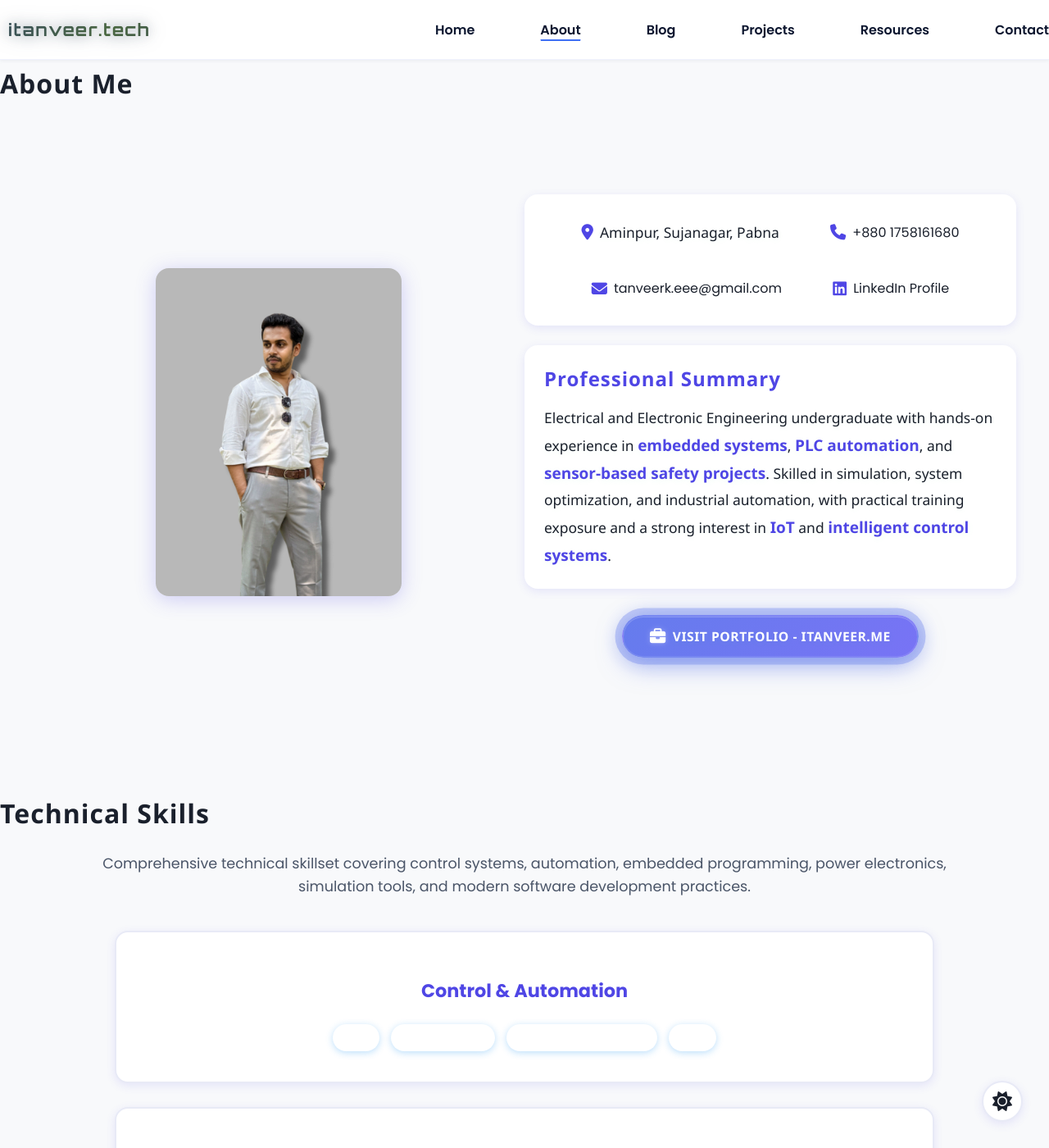
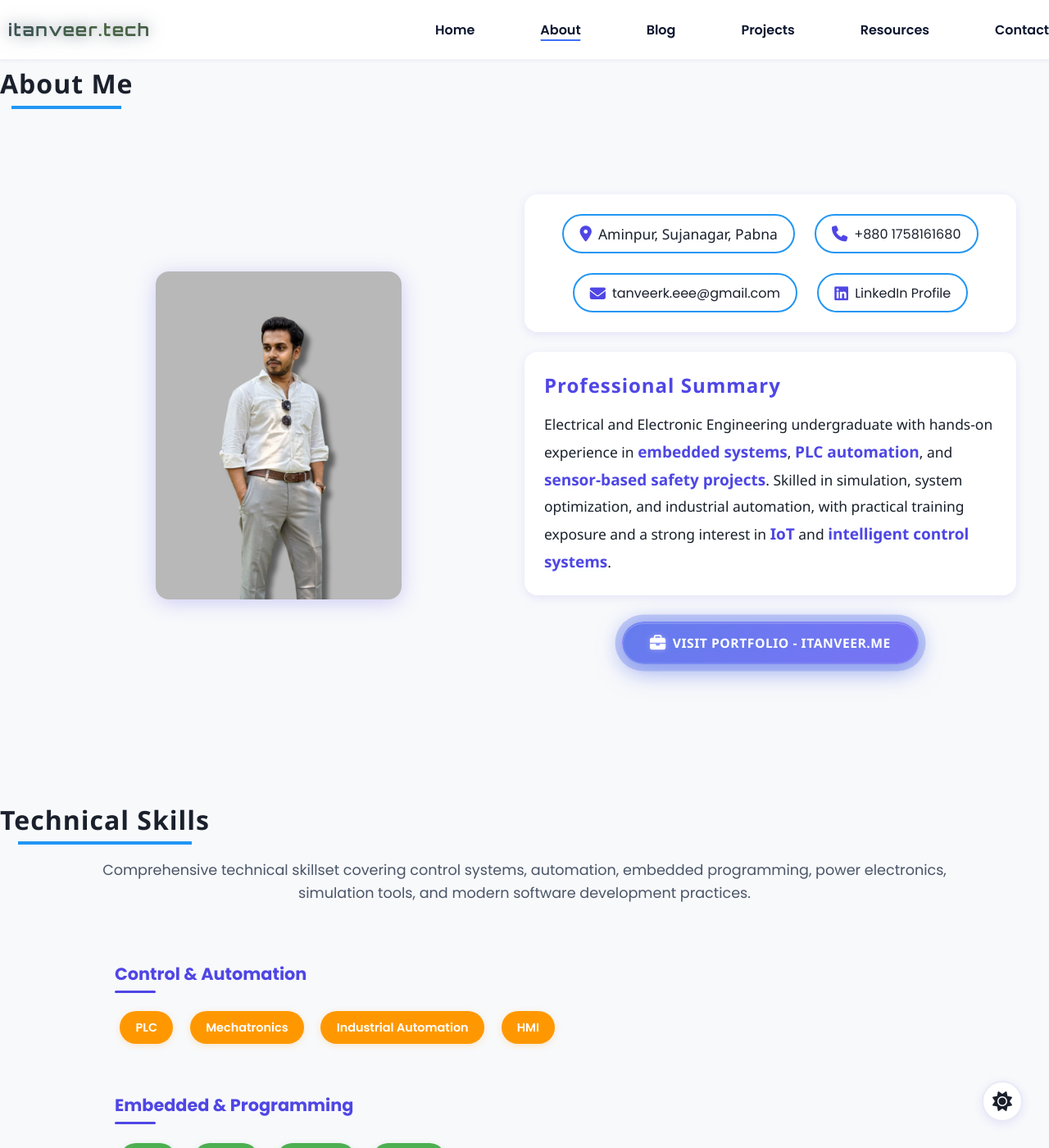
Before and after one commit to KMTanVeer/itanveer-tech-portfolio, a Jekyll site: the page about.html, which Jekyll copies as it is, in a window 1280 px wide and 1400 px high. Shown: the whole window at 82% size. Built offline with Jekyll 4.4.1, drawn with Linux system fonts in a browser that asks for light colours.

Commit message:
Redesign skills section with improved visibility and modern layout
Co-authored-by: KMTanVeer <173980115+KMTanVeer@users.noreply.github.com>

```diff
--- a/about.html
+++ b/about.html
@@ -96,6 +96,15 @@
     --button-shadow-hover: 0 6px 20px rgba(79, 70, 229, 0.35);
     --border-light: #e8eaf6;
     --icon-color: #6366f1;
+    /* Colors for light mode */
+    --color-blue: #2196F3;
+    --color-green: #4CAF50;
+    --color-orange: #FF9800;
+    --color-red: #f44336;
+    --color-purple: #9C27B0;
+    --color-teal: #009688;
+    --color-pink: #E91E63;
+    --color-yellow: #FFC107;
   }
 
   /* Dark mode variables */
@@ -832,28 +841,69 @@
   /* Skill Badge Styles */
   .skill-badge {
     display: inline-block;
-    padding: 0.4rem 1rem;
-    margin: 0.3rem;
-    background: var(--color-blue);
+    padding: 0.6rem 1.2rem;
+    margin: 0.4rem;
+    background: var(--primary-color);
     color: white;
-    border-radius: 20px;
-    font-size: 0.85rem;
+    border-radius: 25px;
+    font-size: 0.9rem;
     font-weight: 600;
     transition: all 0.3s ease;
-    box-shadow: 0 2px 8px rgba(33, 150, 243, 0.3);
+    box-shadow: 0 2px 8px rgba(79, 70, 229, 0.2);
   }
 
   .skill-badge:hover {
-    transform: translateY(-3px) scale(1.05);
-    box-shadow: 0 4px 15px rgba(33, 150, 243, 0.5);
+    transform: translateY(-2px) scale(1.05);
+    box-shadow: 0 4px 15px rgba(79, 70, 229, 0.4);
   }
 
-  .skill-badge.automation { background: var(--color-orange); }
-  .skill-badge.embedded { background: var(--color-green); }
-  .skill-badge.power { background: var(--color-red); }
-  .skill-badge.simulation { background: var(--color-purple); }
-  .skill-badge.software { background: var(--color-teal); }
-  .skill-badge.deployment { background: var(--color-pink); }
+  .skill-badge.automation {
+    background: var(--color-orange);
+    box-shadow: 0 2px 8px rgba(255, 152, 0, 0.2);
+  }
+  .skill-badge.automation:hover {
+    box-shadow: 0 4px 15px rgba(255, 152, 0, 0.4);
+  }
+
+  .skill-badge.embedded {
+    background: var(--color-green);
+    box-shadow: 0 2px 8px rgba(76, 175, 80, 0.2);
+  }
+  .skill-badge.embedded:hover {
+    box-shadow: 0 4px 15px rgba(76, 175, 80, 0.4);
+  }
+
+  .skill-badge.power {
+    background: var(--color-red);
+    box-shadow: 0 2px 8px rgba(244, 67, 54, 0.2);
+  }
+  .skill-badge.power:hover {
+    box-shadow: 0 4px 15px rgba(244, 67, 54, 0.4);
+  }
+
+  .skill-badge.simulation {
+    background: var(--color-purple);
+    box-shadow: 0 2px 8px rgba(156, 39, 176, 0.2);
+  }
+  .skill-badge.simulation:hover {
+    box-shadow: 0 4px 15px rgba(156, 39, 176, 0.4);
+  }
+
+  .skill-badge.software {
+    background: var(--color-teal);
+    box-shadow: 0 2px 8px rgba(0, 150, 136, 0.2);
+  }
+  .skill-badge.software:hover {
+    box-shadow: 0 4px 15px rgba(0, 150, 136, 0.4);
+  }
+
+  .skill-badge.deployment {
+    background: var(--color-pink);
+    box-shadow: 0 2px 8px rgba(233, 30, 99, 0.2);
+  }
+  .skill-badge.deployment:hover {
+    box-shadow: 0 4px 15px rgba(233, 30, 99, 0.4);
+  }
 
   /* Contact Info Styles - ATS Friendly */
   .contact-info {
@@ -897,20 +947,38 @@
     color: var(--primary-color);
   }
 
-  /* Skill Card Hover Effects */
+  /* Skill Card Hover Effects - Redesigned */
   .skill-card-hover {
-    margin-bottom: 1.8rem;
-    background: var(--card-bg);
-    padding: 2rem 1.5rem;
-    border-radius: 1rem;
-    box-shadow: var(--shadow);
-    border: 2px solid var(--border-light);
-    transition: transform 0.3s ease, box-shadow 0.3s ease;
+    margin-bottom: 2rem;
+    background: transparent;
+    padding: 0;
+    border-radius: 0;
+    box-shadow: none;
+    border: none;
+    transition: none;
   }
 
   .skill-card-hover:hover {
-    transform: translateY(-5px);
-    box-shadow: var(--shadow-hover);
+    transform: none;
+    box-shadow: none;
+  }
+
+  .skill-card-hover h3 {
+    position: relative;
+    display: inline-block;
+    padding-bottom: 0.5rem;
+    margin-bottom: 1rem;
+  }
+
+  .skill-card-hover h3::after {
+    content: '';
+    position: absolute;
+    bottom: 0;
+    left: 0;
+    width: 50px;
+    height: 3px;
+    background: var(--primary-color);
+    border-radius: 2px;
   }
 
   /* About Photo Hover Effect */
@@ -1010,12 +1078,12 @@
 <section class="skills section" id="skills">
   <h2 class="section-title scroll-animate" style="text-align: center; margin-bottom: 1rem;">Technical Skills</h2>
   <div class="skills__container scroll-animate" style="max-width: 1100px; margin: 0 auto; padding: 0 1rem;">
-    <p class="skills__text" style="text-align: center; color: var(--text-light); font-size: 1.1rem; margin-bottom: 2.5rem; font-weight: 500;">Comprehensive technical skillset covering control systems, automation, embedded programming, power electronics, simulation tools, and modern software development practices.</p>
+    <p class="skills__text" style="text-align: center; color: var(--text-light); font-size: 1.1rem; margin-bottom: 3rem; font-weight: 500;">Comprehensive technical skillset covering control systems, automation, embedded programming, power electronics, simulation tools, and modern software development practices.</p>
 
-    <div style="max-width: 1000px; margin: 0 auto; text-align: center;">
-      <div class="skill-card-hover">
-        <h3 style="color: var(--primary-color); font-weight: 700; margin-bottom: 1.2rem; font-size: 1.4rem;">Control & Automation</h3>
-        <div>
+    <div style="max-width: 1000px; margin: 0 auto;">
+      <div class="skill-card-hover" style="text-align: left;">
+        <h3 style="color: var(--primary-color); font-weight: 700; margin-bottom: 1rem; font-size: 1.3rem;">Control & Automation</h3>
+        <div style="display: flex; flex-wrap: wrap; gap: 0.5rem;">
           <span class="skill-badge automation">PLC</span>
           <span class="skill-badge automation">Mechatronics</span>
           <span class="skill-badge automation">Industrial Automation</span>
@@ -1023,9 +1091,9 @@
         </div>
       </div>
 
-      <div class="skill-card-hover">
-        <h3 style="color: var(--primary-color); font-weight: 700; margin-bottom: 1.2rem; font-size: 1.4rem;">Embedded & Programming</h3>
-        <div>
+      <div class="skill-card-hover" style="text-align: left;">
+        <h3 style="color: var(--primary-color); font-weight: 700; margin-bottom: 1rem; font-size: 1.3rem;">Embedded & Programming</h3>
+        <div style="display: flex; flex-wrap: wrap; gap: 0.5rem;">
           <span class="skill-badge embedded">C++</span>
           <span class="skill-badge embedded">ESP32</span>
           <span class="skill-badge embedded">Arduino</span>
@@ -1033,36 +1101,36 @@
         </div>
       </div>
 
-      <div class="skill-card-hover">
-        <h3 style="color: var(--primary-color); font-weight: 700; margin-bottom: 1.2rem; font-size: 1.4rem;">Power & Control</h3>
-        <div>
+      <div class="skill-card-hover" style="text-align: left;">
+        <h3 style="color: var(--primary-color); font-weight: 700; margin-bottom: 1rem; font-size: 1.3rem;">Power & Control</h3>
+        <div style="display: flex; flex-wrap: wrap; gap: 0.5rem;">
           <span class="skill-badge power">Power Electronics</span>
           <span class="skill-badge power">UPS</span>
           <span class="skill-badge power">MPPT</span>
         </div>
       </div>
 
-      <div class="skill-card-hover">
-        <h3 style="color: var(--primary-color); font-weight: 700; margin-bottom: 1.2rem; font-size: 1.4rem;">Simulation & Design Tools</h3>
-        <div>
+      <div class="skill-card-hover" style="text-align: left;">
+        <h3 style="color: var(--primary-color); font-weight: 700; margin-bottom: 1rem; font-size: 1.3rem;">Simulation & Design Tools</h3>
+        <div style="display: flex; flex-wrap: wrap; gap: 0.5rem;">
           <span class="skill-badge simulation">MATLAB/Simulink</span>
           <span class="skill-badge simulation">Cadence Virtuoso</span>
           <span class="skill-badge simulation">Proteus</span>
         </div>
       </div>
 
-      <div class="skill-card-hover">
-        <h3 style="color: var(--primary-color); font-weight: 700; margin-bottom: 1.2rem; font-size: 1.4rem;">Software & Programming</h3>
-        <div>
+      <div class="skill-card-hover" style="text-align: left;">
+        <h3 style="color: var(--primary-color); font-weight: 700; margin-bottom: 1rem; font-size: 1.3rem;">Software & Programming</h3>
+        <div style="display: flex; flex-wrap: wrap; gap: 0.5rem;">
           <span class="skill-badge software">Flask</span>
           <span class="skill-badge software">PyCharm</span>
           <span class="skill-badge software">Jupyter Notebook</span>
         </div>
       </div>
 
-      <div class="skill-card-hover" style="margin-bottom: 0;">
-        <h3 style="color: var(--primary-color); font-weight: 700; margin-bottom: 1.2rem; font-size: 1.4rem;">Deployment & Tools</h3>
-        <div>
+      <div class="skill-card-hover" style="text-align: left; margin-bottom: 0;">
+        <h3 style="color: var(--primary-color); font-weight: 700; margin-bottom: 1rem; font-size: 1.3rem;">Deployment & Tools</h3>
+        <div style="display: flex; flex-wrap: wrap; gap: 0.5rem;">
           <span class="skill-badge deployment">Render</span>
           <span class="skill-badge deployment">Git/GitHub</span>
         </div>
```
